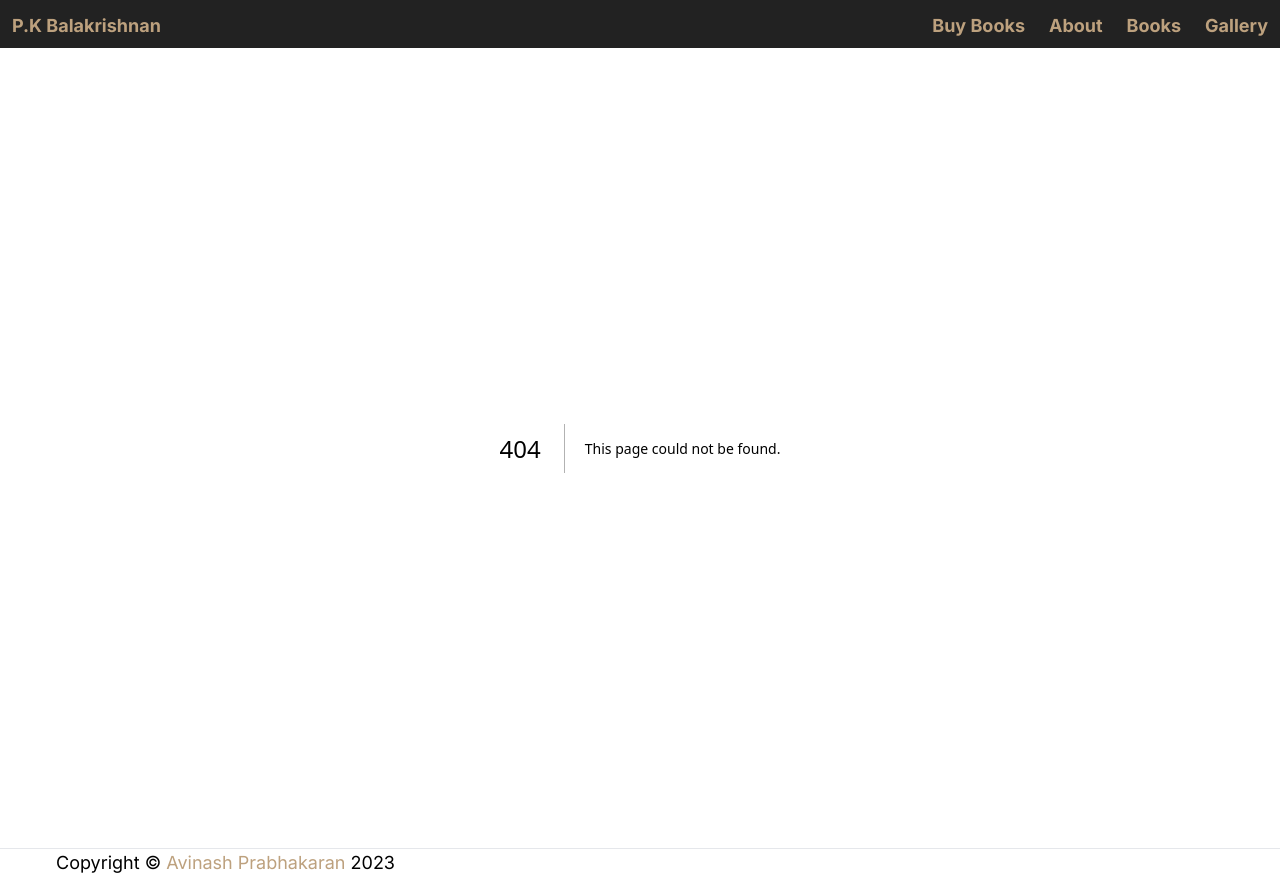
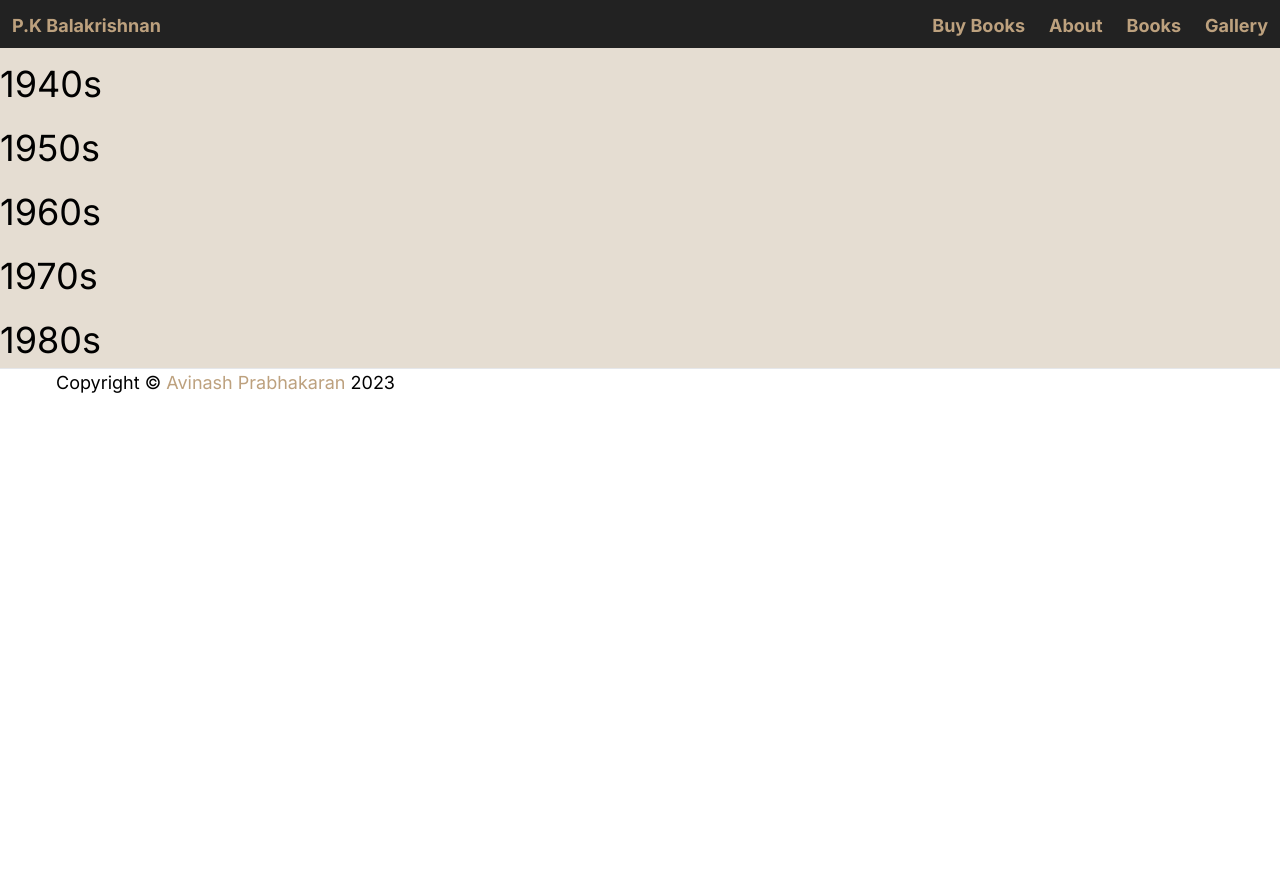
Before and after one commit to avinashkz/next.pkbalakrishnan.com, a Next.js app: page /gallery in a window 1280 px wide. Before the commit this address had no page. After the commit the page ends 800 px from the top, so only its background shows below. Built offline with nearby package versions, Linux system fonts and the light colour scheme.

Commit message:
Stage changes for gallery

```diff
--- /dev/null
+++ b/app/gallery/page.tsx
@@ -0,0 +1,15 @@
+import React from 'react'
+
+const Gallery = () => {
+  return (
+    <div className='bg-light-gold'>
+        <h1 className='heading-1'>1940s</h1>
+        <h1 className='heading-1'>1950s</h1>
+        <h1 className='heading-1'>1960s</h1>
+        <h1 className='heading-1'>1970s</h1>
+        <h1 className='heading-1'>1980s</h1>
+    </div>
+  )
+}
+
+export default Gallery
```
